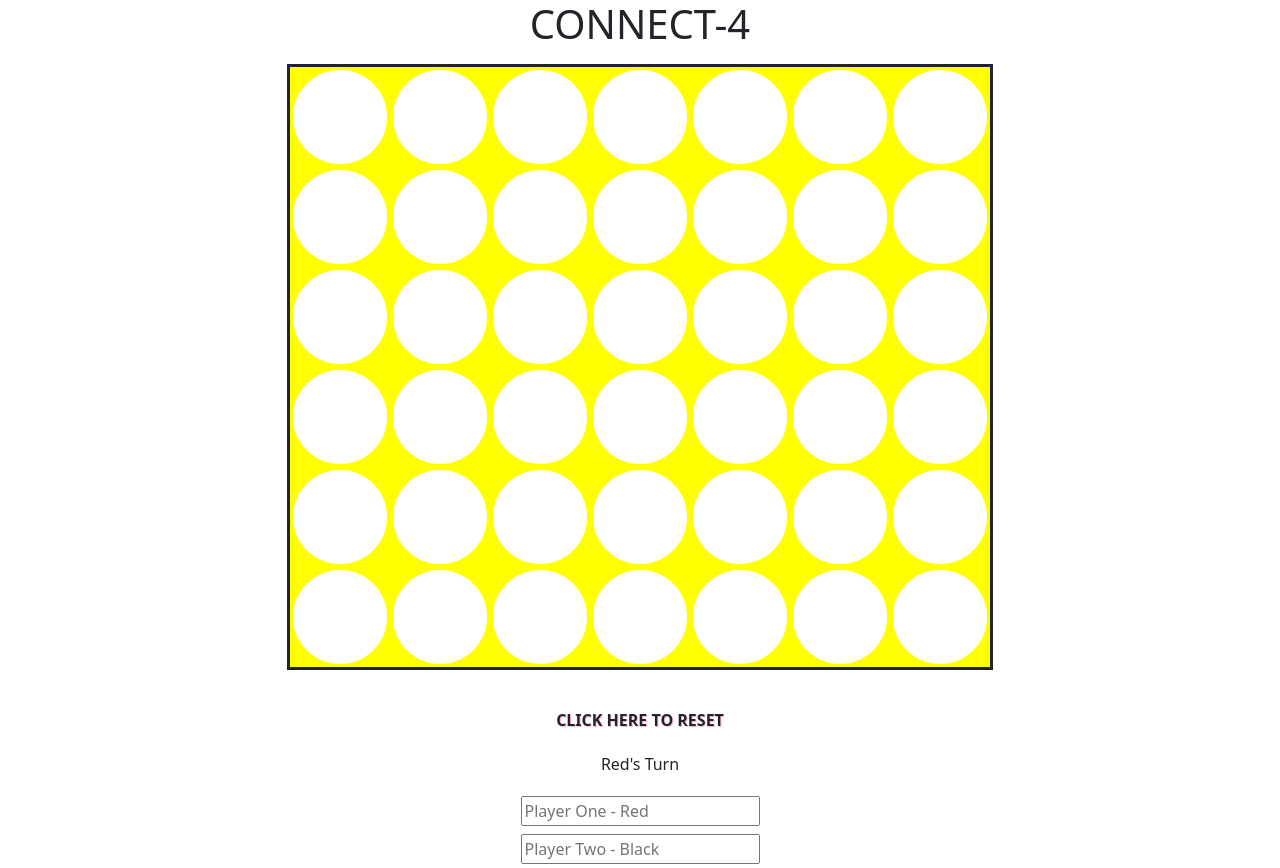
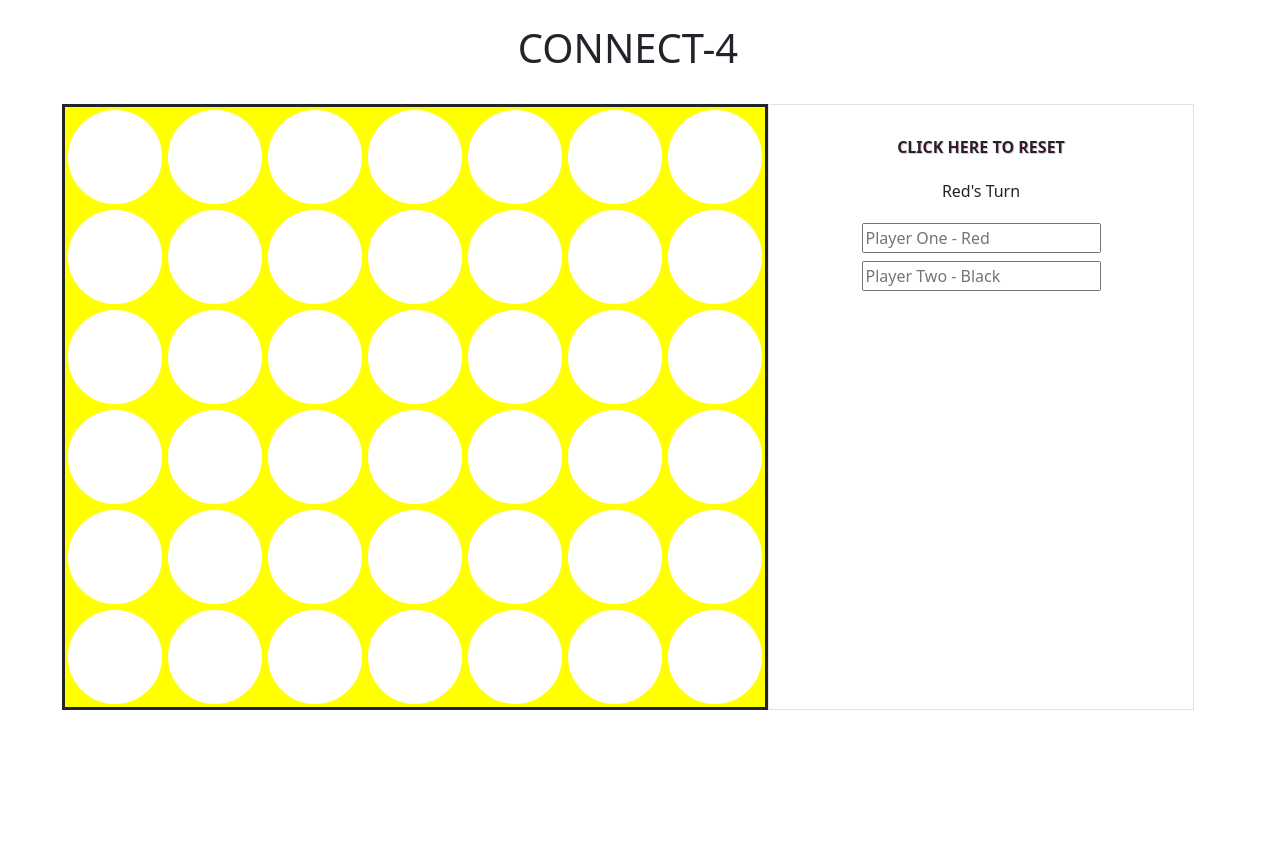
Before and after one commit to hpknollenberg/connect-four, a website: page docs/index.html in a window 1280 px wide. After the commit the page ends 800 px from the top, so only its background shows below. Drawn offline with nearby package versions, Linux system fonts and the light colour scheme.

Commit message:
fixed centering

```diff
--- a/docs/index.html
+++ b/docs/index.html
@@ -14,14 +14,15 @@
   </head>
   <body class="">
 
-    <div id="app" class="row justify-content-center">
-      <div class="d-flex justify-content-center">
+    <div id="app" class="row justify-content-center vw-100">
+      <div class="d-flex justify-content-center p-4">
         <h1>CONNECT-4</h1>
       </div>
       <div class="d-flex justify-content-center d-sm-none">
         <h3>Best played in landscape mode.</h3>
       </div>
-      <div class="container m-5 mt-2 mb-2" id="board">
+      <div class="row p-0 justify-content-center">
+        <div class="col-6" id="board">
           <div id="first-row" class="d-flex row justify-content-center vw-75 flex-nowrap">
             <div id="00" class="button1 col-2"></div>
             <div id="10" class="button2 col-2"></div>
@@ -77,7 +78,8 @@
             <div id="65" class="button7 col-2"></div>
           </div>
         </div>
-      <div class="d-flex justify-content-center vw-75 p-0 m-0">
+        <div class="col-4 p-0 border m-0">
+          <div class="d-flex justify-content-center p-0 m-0">
             <p id="reset">CLICK HERE TO RESET</p>
           </div>
           <div class="d-flex justify-content-center">
@@ -90,6 +92,8 @@
             <input id="black-player" placeholder="Player Two - Black" class="m-1" maxlength="18">
           </div>
       </div>
+    </div>
+    </div>
     <!-- BootStrap JavaScript -->
     <script src="https://cdn.jsdelivr.net/npm/@popperjs/core@2.11.8/dist/umd/popper.min.js" integrity="sha384-I7E8VVD/ismYTF4hNIPjVp/Zjvgyol6VFvRkX/vR+Vc4jQkC+hVqc2pM8ODewa9r" crossorigin="anonymous"></script>
     <script src="https://cdn.jsdelivr.net/npm/bootstrap@5.3.3/dist/js/bootstrap.min.js" integrity="sha384-0pUGZvbkm6XF6gxjEnlmuGrJXVbNuzT9qBBavbLwCsOGabYfZo0T0to5eqruptLy" crossorigin="anonymous"></script>
```
Also changed, not shown: index.html (+8 -4 lines). Lines whose indentation alone changed are shown as unchanged.
